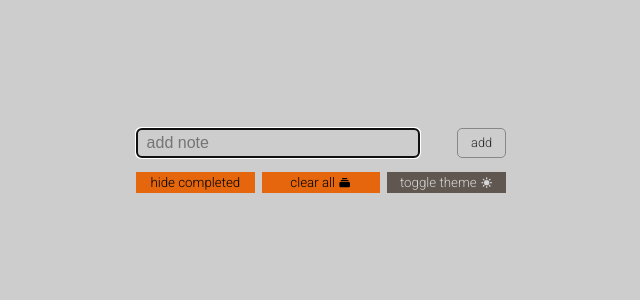
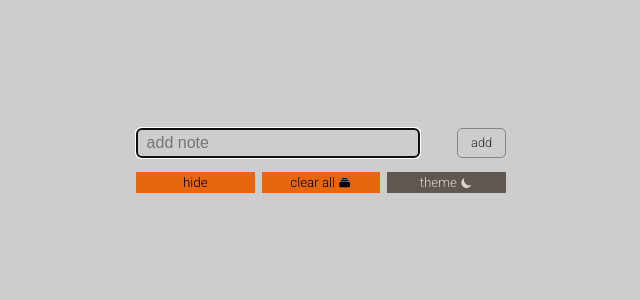
Before and after one commit to booi-dev/todo-redux-app, a React (Vite) app: page / in a window 1280 px wide. Shown: the top 300 px of the page, without its empty margins (319-959 px from the left). Built offline with nearby package versions, Linux system fonts and the light colour scheme.

Commit message:
Fix clear all issue

```diff
--- a/src/App.jsx
+++ b/src/App.jsx
@@ -1,7 +1,7 @@
 import { useState, useCallback } from 'react';
 
 import useTodoControls from './app/todoControls';
-import useThemeControl from './app/themeControls';
+import useThemeControls from './app/themeControls';
 
 import { getDataFromLS } from './utils/localStorage';
 import sortArray from './utils/sort';
@@ -15,7 +15,7 @@ import './App.css';
 function App() {
 
   const { todoData, resetTodo } = useTodoControls();
-  const { theme } = useThemeControl();
+  const { theme } = useThemeControls();
 
   const todos = sortArray(todoData);
 
--- a/src/app/themeControls.js
+++ b/src/app/themeControls.js
@@ -2,7 +2,7 @@
 import { useSelector, useDispatch } from 'react-redux';
 import { updateTheme } from '../features/theme/themeSlice';
 
-function useThemeControl() {
+function useThemeControls() {
 
     const theme = useSelector((state) => state.themeStore.theme);
     const dispatch = useDispatch();
@@ -19,4 +19,4 @@ function useThemeControl() {
     return { theme, setTheme, toggleDarkTheme };
 }
 
-export default useThemeControl;
+export default useThemeControls;
--- a/src/components/SettingPanel.jsx
+++ b/src/components/SettingPanel.jsx
@@ -2,7 +2,7 @@ import { useState } from 'react';
 import { HiSun, HiMoon, HiCollection } from "react-icons/hi";
 
 import useTodoControls from '../app/todoControls';
-import useThemeControl from '../app/themeControls';
+import useThemeControls from '../app/themeControls';
 import { clearDataLS } from '../utils/localStorage';
 
 import './SettingPanel.css';
@@ -11,13 +11,13 @@ function SettingPanel(props) {
 
     const { toggleFilter } = props;
 
-    const { clearTodo } = useTodoControls();
-    const { theme, toggleDarkTheme } = useThemeControl();
+    const { resetTodo } = useTodoControls();
+    const { theme, toggleDarkTheme } = useThemeControls();
 
     const [isHide, setisHide] = useState(false);
 
     const clearAllTodo = () => {
-        clearTodo();
+        resetTodo();
         clearDataLS();
     };
 
@@ -33,7 +33,7 @@ function SettingPanel(props) {
                 className={`filter btns-con--setting ${theme}`}
                 onClick={toggleCompletedTaskHide}
             >
-                <span type='button' className={`filter btn--setting ${theme}`}> {isHide ? 'show completed' : 'hide completed'}
+                <span type='button' className={`filter btn--setting ${theme}`}> {isHide ? 'show' : 'hide'}
                 </span>
             </button>
 
@@ -47,11 +47,11 @@ function SettingPanel(props) {
             <button type='button' className={`toggle-dark-theme-btn ${theme}`}
                 onClick={toggleDarkTheme}
             >
-                toggle theme
+                theme
                 {
                     theme === 'dark'
-                        ? <HiMoon />
-                        : <HiSun />
+                        ? <HiSun />
+                        : <HiMoon />
                 }
             </button>
         </div>
--- a/src/features/todo/TodoExpand.jsx
+++ b/src/features/todo/TodoExpand.jsx
@@ -1,23 +1,19 @@
-import { useState, useEffect } from 'react';
+import { useState } from 'react';
 
 import { updateDataLS } from '../../utils/localStorage';
 import useTodoControls from '../../app/todoControls';
+import useThemeControls from '../../app/themeControls';
 
-import { useTheme } from '../../context/ThemeContext';
 import './TodoExpand.css';
 
-function TodoView({ todo, toggleTodoView }) {
+function TodoView(props) {
+
+    const { todo, toggleTodoView } = props;
 
     const { updateTodo } = useTodoControls();
-
-    const lightTheme = useTheme();
-    const [theme, setTheme] = useState('dark');
+    const { theme } = useThemeControls;
 
     const [todoData, setTodoData] = useState({ ...todo });
-
-    useEffect(() => {
-        lightTheme ? setTheme('light') : setTheme('dark');
-    }, [lightTheme]);
 
     const closeTodoView = function () {
         toggleTodoView();
```
